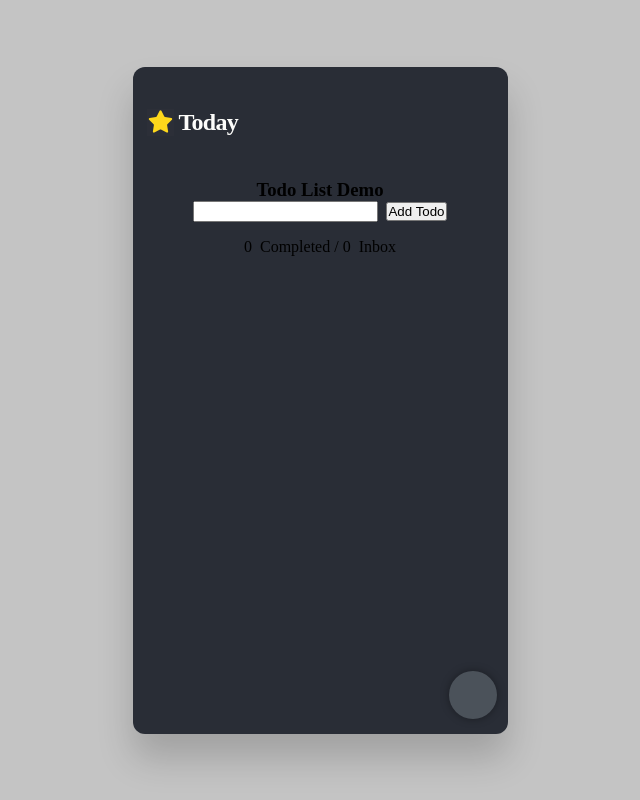
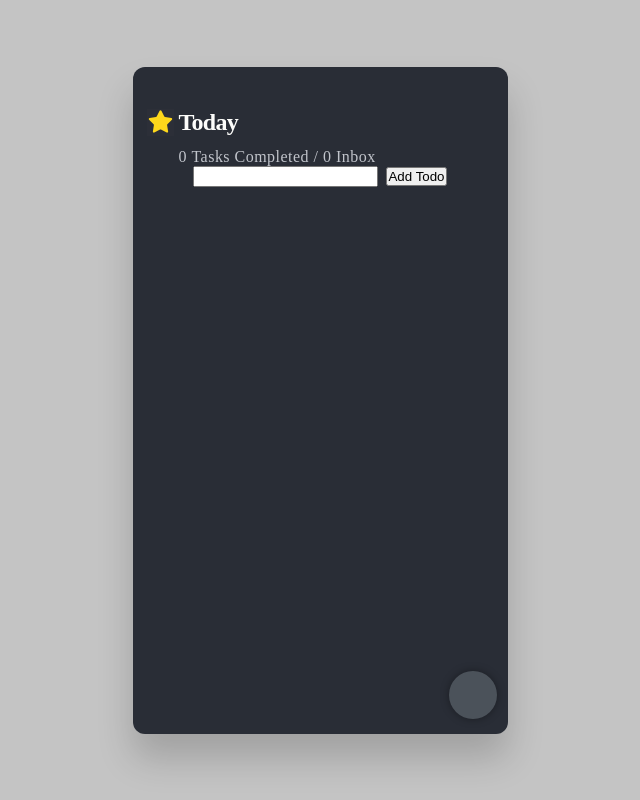
Before and after one commit to Linxiaopeng/React_exercise, a React (Create React App) app in the folder my-app/: page / in a window 1280 px wide. Shown: the whole page, without its empty margins (320-960 px from the left). Built offline with nearby package versions, Linux system fonts and the light colour scheme.

Commit message:
ui fixed

```diff
--- a/my-app/src/App.css
+++ b/my-app/src/App.css
@@ -13,7 +13,7 @@
   align-items: center;
   flex-flow: row;
   height: 36px;
-  padding: 38px 14px;
+  padding: 38px 14px 7px 14px;
 }
 
 .Nav-icon {
@@ -28,6 +28,21 @@
   margin-left: 5px;
   letter-spacing: -0.03em;
   color: #fdfdfb;
+}
+
+.Nav-subtitle-container {
+  display: flex;
+  align-items: center;
+  flex-flow: row;
+}
+
+.Nav-subtitle {
+  font-size: 16px;
+  font-weight: normal;
+  line-height: normal;
+  margin-left: 46px;
+  letter-spacing: 0.03em;
+  color: #C1C4CB;
 }
 
 .Botton-addTask-container {
--- a/my-app/src/App.js
+++ b/my-app/src/App.js
@@ -33,7 +33,7 @@ class App extends Component {
     };
   }
 
-  generateID() {
+  generateId() {
     return Math.floor(Math.random() * 9000) + 1000;
   }
 
@@ -94,7 +94,13 @@ class App extends Component {
           <ButtonAddTask />
         </div>
 
-        <h3>Todo List Demo</h3>
+        <div className="Nav-subtitle-container">
+          <div className="Nav-subtitle">
+            {statistics.todoCompleteCount}
+            &nbsp;Tasks&nbsp;Completed&nbsp;/&nbsp;{statistics.todoCount}
+            &nbsp;Inbox
+          </div>
+        </div>
         <header>
           <input type="text" ref="taskname" />
           &nbsp;&nbsp;
@@ -106,11 +112,6 @@ class App extends Component {
           toggleComplete={this.handleToggleComplete.bind(this)}
           rename={this.handleRename.bind(this)}
         />
-        <footer>
-          {statistics.todoCompleteCount}
-          &nbsp;&nbsp;Completed / {statistics.todoCount}
-          &nbsp;&nbsp;Inbox
-        </footer>
       </div>
     );
   }
```
